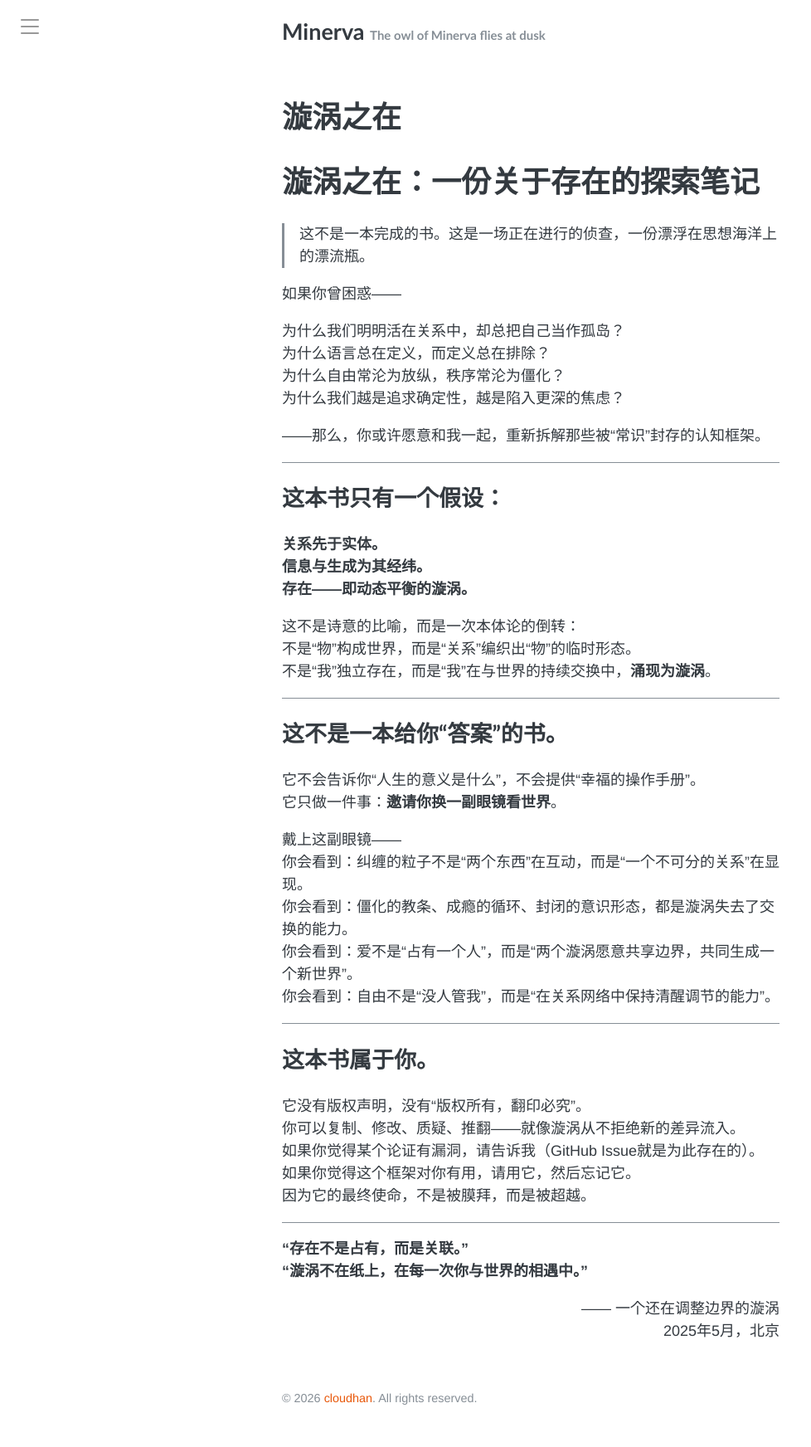
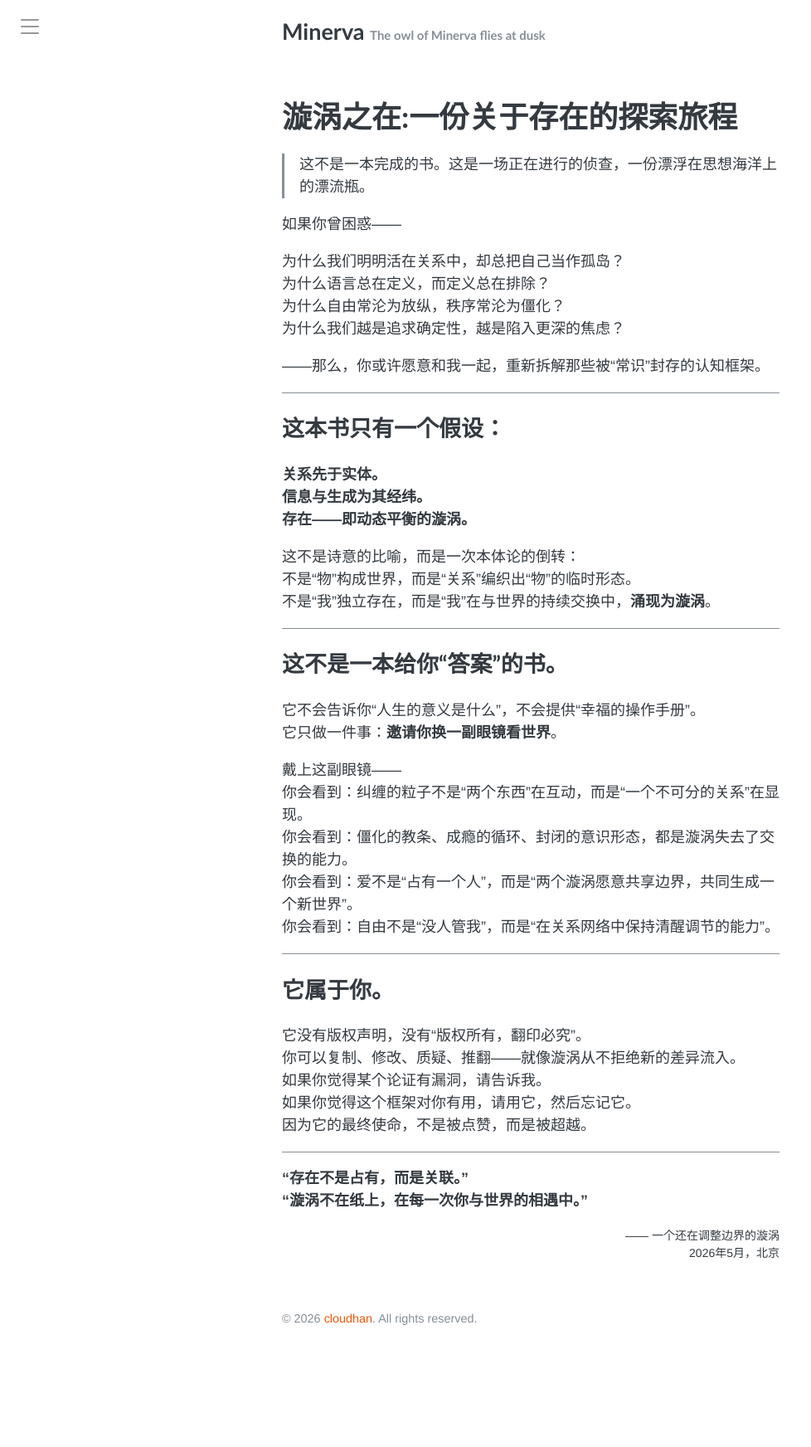
Before and after one commit to symphonyh/symphonyh.github.io, a Jekyll site: the page built from documents.md, in a window 1280 px wide. Shown: the whole page at 83% size, without its empty margins (0-978 px from the left). Built offline with Jekyll 4.4.1, drawn with Linux system fonts in a browser that asks for light colours; after the commit the page ends 1647 px from its top, so only the background shows below that.

Commit message:
页面css类的使用
更新documents页面

```diff
--- a/documents.md
+++ b/documents.md
@@ -1,12 +1,12 @@
 ---
 layout: page
-title: 漩涡之在
+title: 漩涡之在:一份关于存在的探索旅程
+page_class: about-text-page
 math: true
 permalink: /pure/
 published: true
 comments: true
 ---
-# 漩涡之在：一份关于存在的探索笔记
 
 > *这不是一本完成的书。这是一场正在进行的侦查，一份漂浮在思想海洋上的漂流瓶。*
 
@@ -46,21 +46,21 @@ comments: true
 
 ---
 
-## 这本书属于你。
+## 它属于你。
 
 它没有版权声明，没有“版权所有，翻印必究”。
 你可以复制、修改、质疑、推翻——就像漩涡从不拒绝新的差异流入。
-如果你觉得某个论证有漏洞，请告诉我（GitHub Issue就是为此存在的）。
+如果你觉得某个论证有漏洞，请告诉我。
 如果你觉得这个框架对你有用，请用它，然后忘记它。
-因为它的最终使命，不是被膜拜，而是被超越。
+因为它的最终使命，不是被点赞，而是被超越。
 
 ---
 
 **“存在不是占有，而是关联。”**
 **“漩涡不在纸上，在每一次你与世界的相遇中。”**
 
-<div class="text-right">
+<div class="about-text text-right">
 —— 一个还在调整边界的漩涡
 <br>
-2025年5月，北京
+2026年5月，北京
 </div>
```
